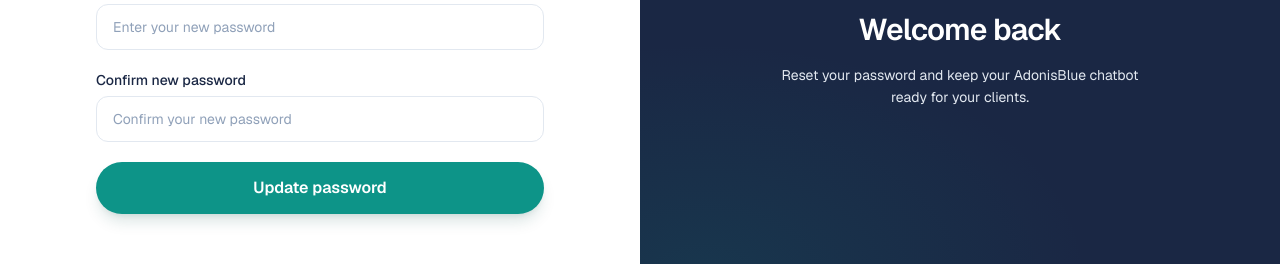
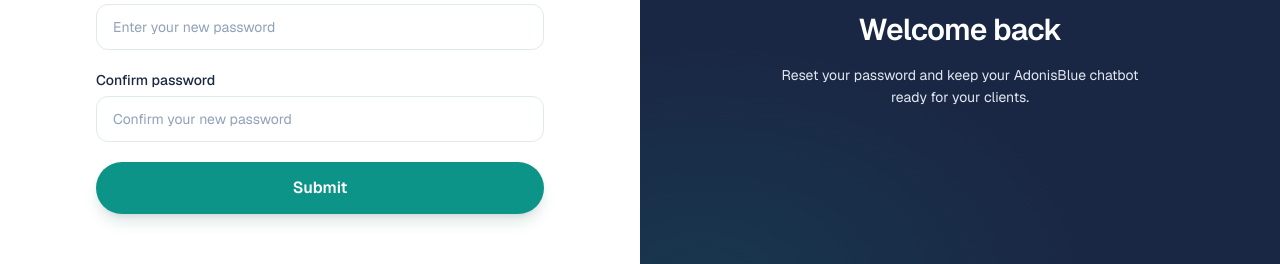
Before and after one commit to M316-mar/AdonisBlue, a Next.js app: page /auth/reset-password in a window 1280 px wide. Shown: the part 309-573 px from the top of the page. Built offline with nearby package versions, Linux system fonts and the light colour scheme; no server answers; a web font is replaced by a local one.

Commit message:
Add forgot password flow

```diff
--- a/app/auth/page.tsx
+++ b/app/auth/page.tsx
@@ -95,7 +95,7 @@ export default function AuthPage() {
       return;
     }
 
-    setResetSuccessMessage("Check your email! We sent you a link to reset your password.");
+    setResetSuccessMessage("Check your email! We sent you a reset link.");
   }
 
   async function handleSignupSubmit(e: FormEvent<HTMLFormElement>) {
@@ -329,7 +329,7 @@ export default function AuthPage() {
                       }}
                       className="text-xs font-medium text-[#0d9488] hover:underline"
                     >
-                      Forgot password
+                      Forgot password?
                     </button>
                   </div>
                   <input
--- a/app/auth/reset-password/page.tsx
+++ b/app/auth/reset-password/page.tsx
@@ -77,7 +77,7 @@ export default function ResetPasswordPage() {
               </div>
               <div>
                 <label htmlFor="confirm-new-password" className="mb-1.5 block text-sm font-medium text-[#1a2744]">
-                  Confirm new password
+                  Confirm password
                 </label>
                 <input
                   id="confirm-new-password"
@@ -96,7 +96,7 @@ export default function ResetPasswordPage() {
                 aria-busy={loading}
                 className="w-full rounded-full bg-[#0d9488] px-6 py-3.5 text-sm font-semibold text-white shadow-lg shadow-teal-900/15 transition hover:bg-teal-700 disabled:cursor-not-allowed disabled:opacity-70 sm:text-base"
               >
-                {loading ? "Updating password..." : "Update password"}
+                {loading ? "Submitting..." : "Submit"}
               </button>
               {error ? (
                 <p className="text-center text-sm leading-relaxed text-red-600" role="alert">
```
